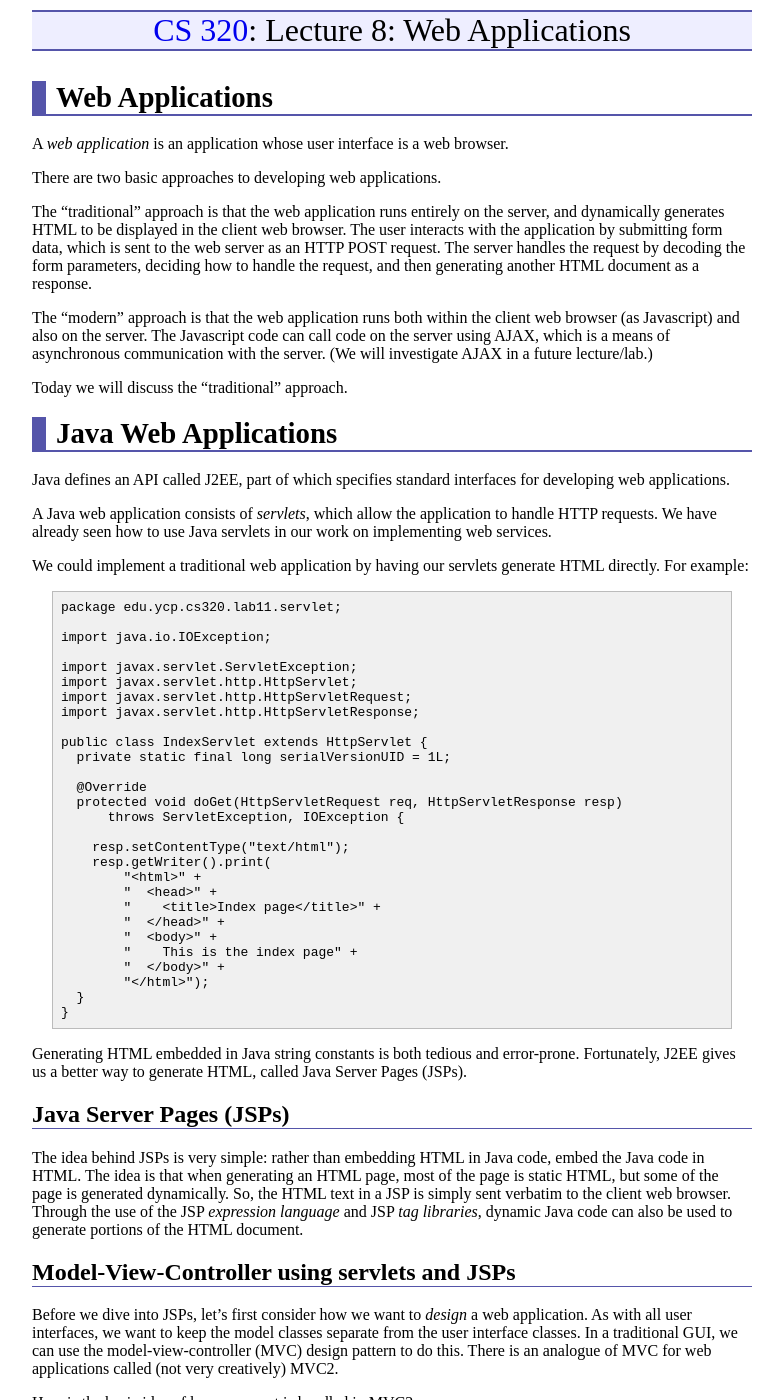
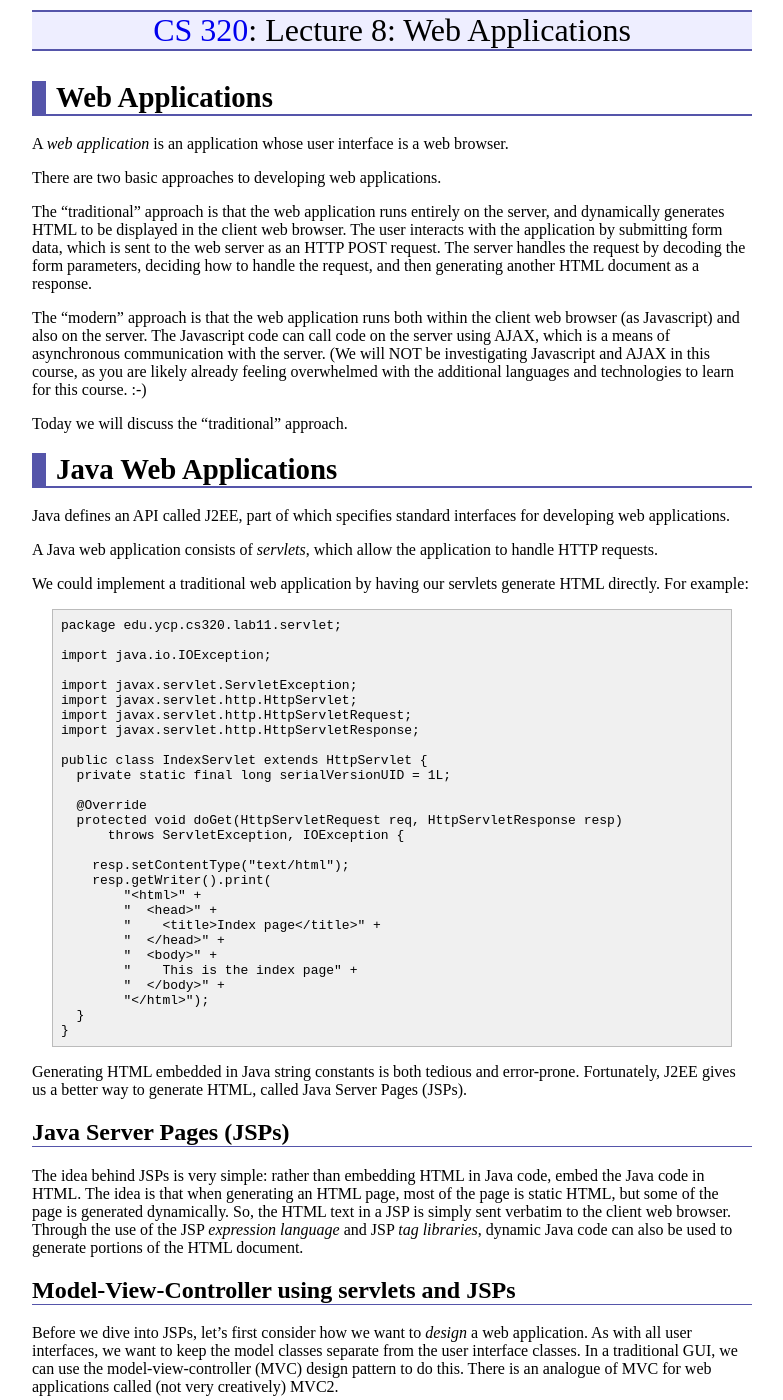
Before and after one commit to ycpcs/cs320-spring2016, a Jekyll site: the page built from lectures/lecture08.md, in a window 1280 px wide and 1400 px high. Shown: the whole window, without its empty margins (248-1031 px from the left). Built offline with Jekyll 4.4.1, drawn with Linux system fonts in a browser that asks for light colours; Markdown is read by kramdown in place of the engine named in the settings; some of the changed text lies outside the part shown.

```diff
--- a/lectures/lecture08.md
+++ b/lectures/lecture08.md
@@ -12,7 +12,7 @@ There are two basic approaches to developing web applications.
 
 The "traditional" approach is that the web application runs entirely on the server, and dynamically generates HTML to be displayed in the client web browser. The user interacts with the application by submitting form data, which is sent to the web server as an HTTP POST request. The server handles the request by decoding the form parameters, deciding how to handle the request, and then generating another HTML document as a response.
 
-The "modern" approach is that the web application runs both within the client web browser (as Javascript) and also on the server. The Javascript code can call code on the server using AJAX, which is a means of asynchronous communication with the server. (We will investigate AJAX in a future lecture/lab.)
+The "modern" approach is that the web application runs both within the client web browser (as Javascript) and also on the server. The Javascript code can call code on the server using AJAX, which is a means of asynchronous communication with the server. (We will NOT be investigating Javascript and AJAX in this course, as you are likely already feeling overwhelmed with the additional languages and technologies to learn for this course.  :-)
 
 Today we will discuss the "traditional" approach.
 
@@ -21,7 +21,7 @@ Java Web Applications
 
 Java defines an API called J2EE, part of which specifies standard interfaces for developing web applications.
 
-A Java web application consists of *servlets*, which allow the application to handle HTTP requests. We have already seen how to use Java servlets in our work on implementing web services.
+A Java web application consists of *servlets*, which allow the application to handle HTTP requests.
 
 We could implement a traditional web application by having our servlets generate HTML directly. For example:
 
@@ -136,12 +136,12 @@ Here is the code. First, the view JSP:
       </body>
     </html>
 
-Mostly, the view is just HTML. However, there are a couple of JSP-specific details to notice:
+Mostly, the view is just HTML tht creates a table of the two numbers to be entered. However, there are a couple of JSP-specific details to notice:
 
 -   The directive **&lt;%@ taglib uri="<http://java.sun.com/jsp/jstl/core>" prefix="c" %&gt;** specifies that we want to use the JSTL core tag library. This allows us to use special tags for things like conditionals and loops. You will notice that we use the **&lt;c:if&gt;** tag to conditionally display an error message if the servlet has specified one.
 -   The syntax **${** *...* **}** specifies a JSTL expression. JSTL expressions can be used to include dynamic content into the HTML document. The JSP above uses this syntax to substitute the values for the first and second input number, the result, and (if there is one) an error message.
 
-Next, the servlet which handles the requests:
+Next, here is the servlet code which handles the requests:
 
     package edu.ycp.cs320.lab11.servlet;
 
```
Also changed, not shown: other parts of lectures/lecture08.md (+4 -4 lines), labs/lab06.md (+1 -1 lines), lectures/lecture10.md (+1 -1 lines).
